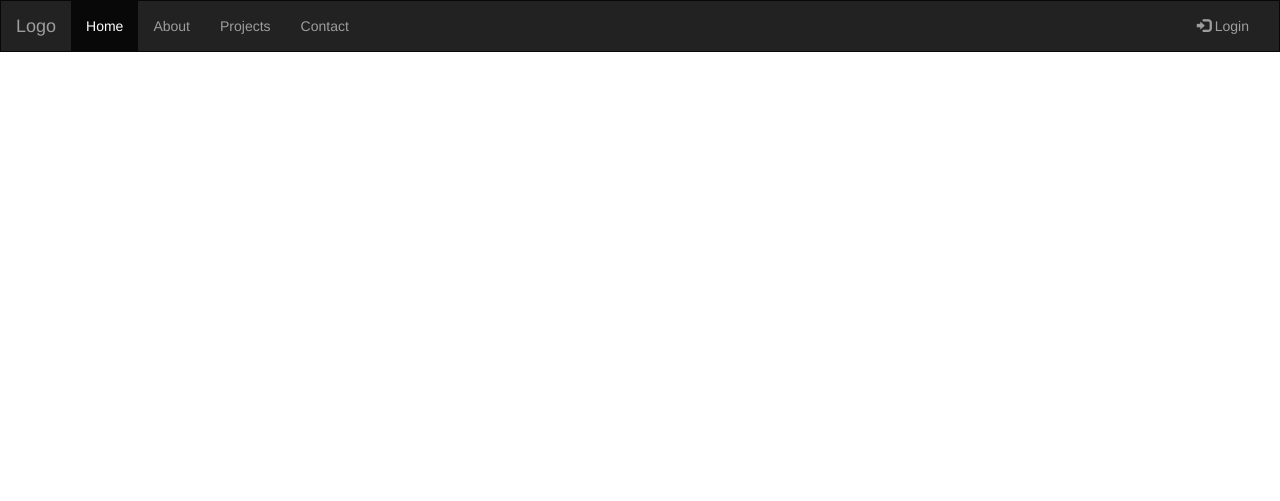
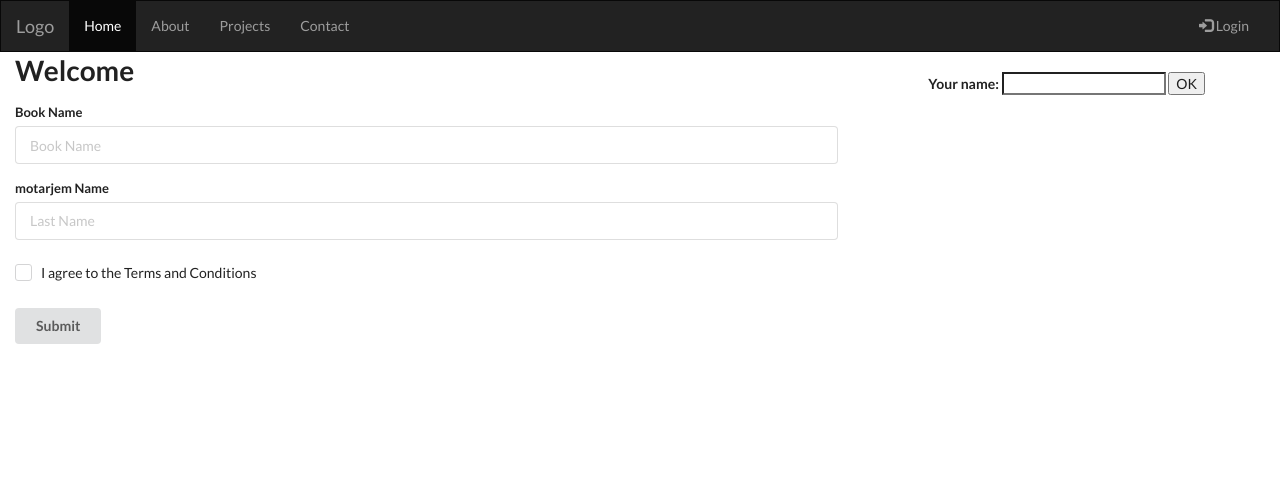
Before and after one commit to HAM1DR37A/SAD_Project_2, a Django app: page /searchSTH/search/ in a window 1280 px wide. Shown: the top 501 px of the page. Run offline with Django 3.2, Linux system fonts and the light colour scheme; parts of the project's set-up code (start-up, migrations or seed data) failed here and were passed over; some libraries are stand-ins or nearby versions.

Commit message:
Update Searching.html - add form

```diff
--- /dev/null
+++ b/SAD_Project_MainSite/showSomeResult/forms.py
@@ -0,0 +1,4 @@
+from django import forms
+
+class NameForm(forms.Form):
+    your_name = forms.CharField(label='Your name', max_length=100)
--- a/SAD_Project_MainSite/showSomeResult/templates/showSomeResult/SearchingTarjomeList.html
+++ b/SAD_Project_MainSite/showSomeResult/templates/showSomeResult/SearchingTarjomeList.html
@@ -6,9 +6,70 @@
     <meta charset="UTF-8">
     <title>Searching all List of Tarjome Requests</title>
 
+    <!-- bootsrap -->
     <link rel="stylesheet" href="{% static 'showSomeResult/bootstrap-3.3.7-dist/css/bootstrap.css' %}">
     <script src="{% static 'showSomeResult/jquery-3.1.1.min.js' %}"></script>
     <script src="{% static 'showSomeResult/bootstrap-3.3.7-dist/js/bootstrap.js' %}"></script>
+
+    <!-- semantic -->
+    <link rel="stylesheet" type="text/css" href="{% static 'showSomeResult/SemanticThings/semantic.css' %}">
+    <script src="{% static 'showSomeResult/SemanticThings/jquery.min.js' %}"></script>
+    <script src="{% static 'showSomeResult/SemanticThings/semantic.js' %}"></script>
+    <script type="text/javascript">
+        $(document).ready(function () {
+         /*   $('.ui.form')
+              .form({
+                    fields: {
+                      bookName: {
+                        identifier: 'bookName',
+                        rules: [
+                          {
+                            type   : 'empty',
+                            prompt : 'Please enter a password'
+                          },
+                          {
+                            type   : minLength[5],
+                            prompt : 'the minLength is 5'
+                          }
+                        ]
+                      },
+                      EsmeMotarjem: {
+                        identifier: 'EsmeMotarjem',
+                        rules: [
+                          {
+                            type   : 'empty',
+                            prompt : 'Please enter a motarjemName'
+                          }
+                        ]
+                      },
+                      terms: {
+                        identifier: 'terms',
+                        rules: [
+                          {
+                            type   : 'checked',
+                            prompt : 'You must agree to the terms and conditions'
+                          }
+                        ]
+                      }
+                    }
+                  })
+                ;
+                */
+             $('.ui.form')
+              .form({
+                fields: {
+                  bookName : ['minLength[2]', 'empty'],
+                  EsmeMotarjem   : ['minLength[2]', 'empty'],
+                  terms    : 'checked'
+                }
+              })
+            ;
+            $('.ui.checkbox')
+              .checkbox()
+            ;
+        });
+    </script>
+
     <style>
         /* Remove the navbar's default margin-bottom and rounded borders */
         .navbar {
@@ -69,7 +130,45 @@
   </div>
 </nav>
 
+<div class="container-fluid text-center">
+  <div class="row content">
 
+    <div class="col-sm-8 text-left">
+      <h1>Welcome</h1>
+
+            <form class="ui form">
+              <div class="field">
+                <label>Book Name</label>
+                <input type="text" name="bookName" placeholder="Book Name">
+              </div>
+              <div class="field">
+                <label>motarjem Name</label>
+                <input type="text" name="EsmeMotarjem" placeholder="Last Name">
+              </div>
+              <div class="field">
+                <div class="ui checkbox">
+                  <input type="checkbox" tabindex="0" class="hidden" name="terms">
+                  <label>I agree to the Terms and Conditions</label>
+                </div>
+              </div>
+              <button class="ui button" type="submit">Submit</button>
+            </form>
+
+    </div>
+
+    <br>
+    <div id="testFormInDjango">
+        <form action="" method="post">
+            {% csrf_token %}
+            <label for="your_name">Your name: </label>
+            <input id="your_name" type="text" name="your_name" value="{{ current_name }}">
+            <input type="submit" value="OK">
+        </form>
+    </div>
+  </div>
+
+
+</div>
 
 
 
--- a/SAD_Project_MainSite/showSomeResult/views.py
+++ b/SAD_Project_MainSite/showSomeResult/views.py
@@ -56,5 +56,15 @@ def bootiTest(request):
     return render(request, 'showSomeResult/bootiTest.html')
 
 
+
+from .forms import NameForm
 def search(request):
-    return render(request, 'showSomeResult/SearchingTarjomeList.html')
+    if request.method == 'POST':
+        form = NameForm(request.POST)
+        if form.is_valid():
+            name = form.cleaned_data['your_name']
+            return HttpResponse("tanks "+name)
+    else:
+        form = NameForm()
+
+    return render(request, 'showSomeResult/SearchingTarjomeList.html',{'form': form})
```
